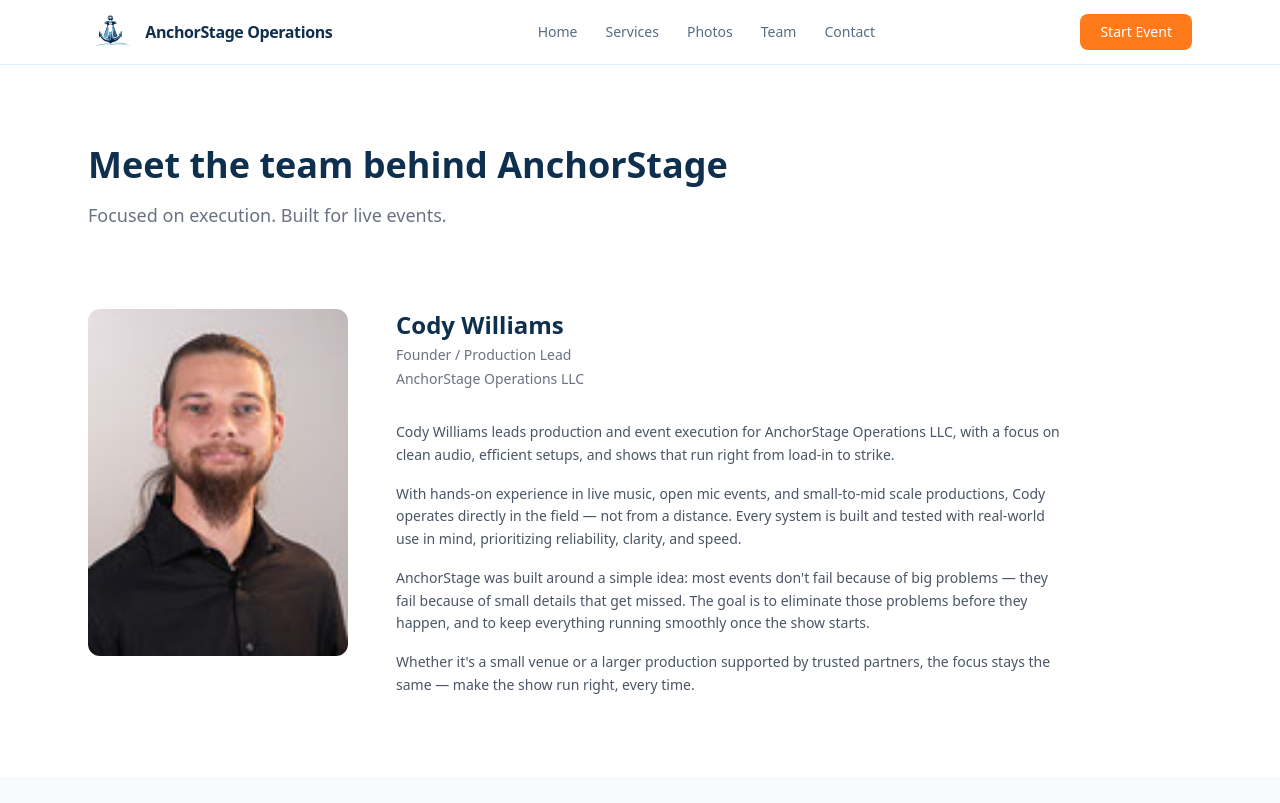
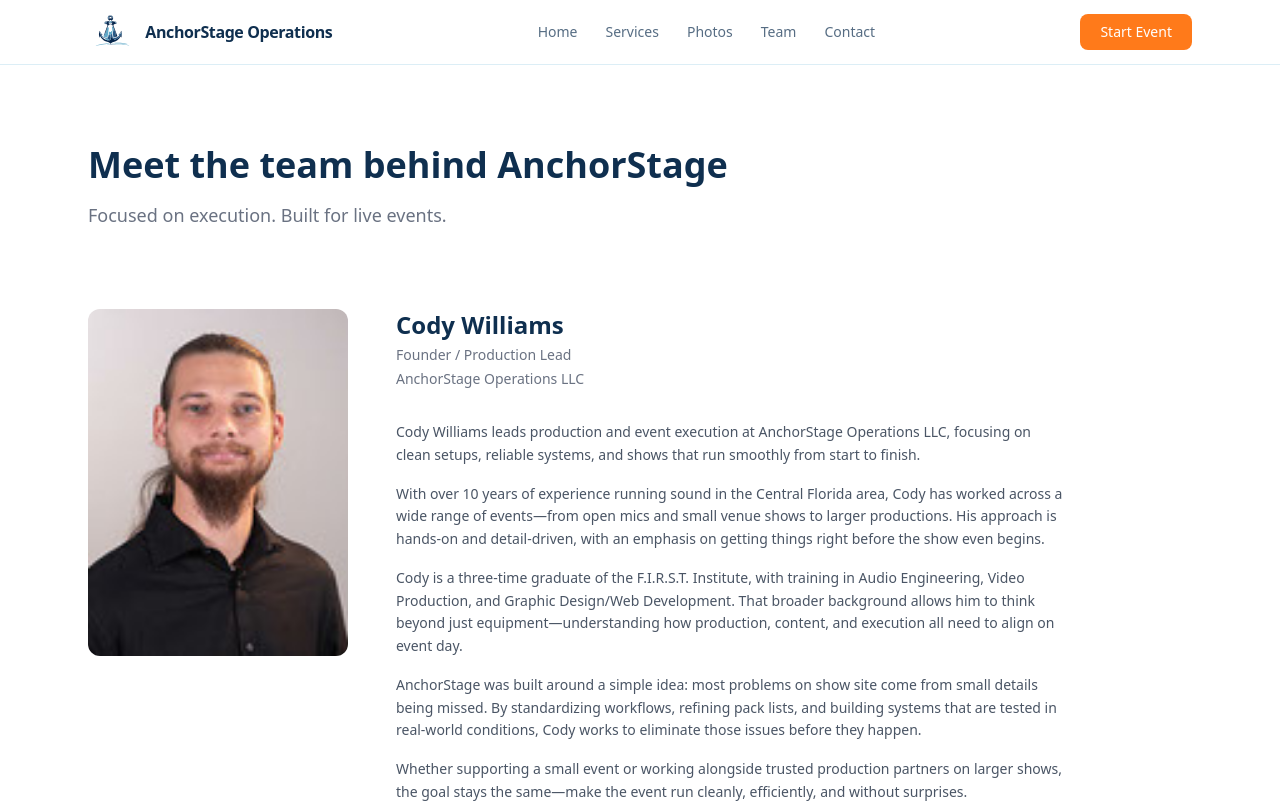
Before and after one commit to WilliamsC50/anchorstage-site, a Next.js app: page /team in a window 1280 px wide. Shown: the top 803 px of the page. Built offline with nearby package versions, Linux system fonts and the light colour scheme.

Commit message:
Update founder's bio on Team page for clarity and detail

```diff
--- a/app/(site)/team/page.tsx
+++ b/app/(site)/team/page.tsx
@@ -52,26 +52,38 @@
 
             <div className="space-y-4 text-sm text-gray-600 leading-relaxed max-w-2xl">
               <p>
-                Cody Williams leads production and event execution for AnchorStage
-                Operations LLC, with a focus on clean audio, efficient setups, and
-                shows that run right from load-in to strike.
+                Cody Williams leads production and event execution at AnchorStage
+                Operations LLC, focusing on clean setups, reliable systems, and shows
+                that run smoothly from start to finish.
               </p>
               <p>
-                With hands-on experience in live music, open mic events, and
-                small-to-mid scale productions, Cody operates directly in the field
-                — not from a distance. Every system is built and tested with
-                real-world use in mind, prioritizing reliability, clarity, and speed.
+                With over 10 years of experience running sound in the Central Florida
+                area, Cody has worked across a wide range of events—from open mics
+                and small venue shows to larger productions. His approach is
+                hands-on and detail-driven, with an emphasis on getting things right
+                before the show even begins.
               </p>
               <p>
-                AnchorStage was built around a simple idea: most events don&apos;t
-                fail because of big problems — they fail because of small details
-                that get missed. The goal is to eliminate those problems before they
-                happen, and to keep everything running smoothly once the show starts.
+                Cody is a three-time graduate of the F.I.R.S.T. Institute, with
+                training in Audio Engineering, Video Production, and Graphic
+                Design/Web Development. That broader background allows him to think
+                beyond just equipment—understanding how production, content, and
+                execution all need to align on event day.
               </p>
               <p>
-                Whether it&apos;s a small venue or a larger production supported by
-                trusted partners, the focus stays the same — make the show run
-                right, every time.
+                AnchorStage was built around a simple idea: most problems on show
+                site come from small details being missed. By standardizing workflows,
+                refining pack lists, and building systems that are tested in
+                real-world conditions, Cody works to eliminate those issues before
+                they happen.
+              </p>
+              <p>
+                Whether supporting a small event or working alongside trusted
+                production partners on larger shows, the goal stays the same—make the
+                event run cleanly, efficiently, and without surprises.
+              </p>
+              <p>
+                If it matters on show day, it&apos;s handled ahead of time.
               </p>
             </div>
           </div>
```
